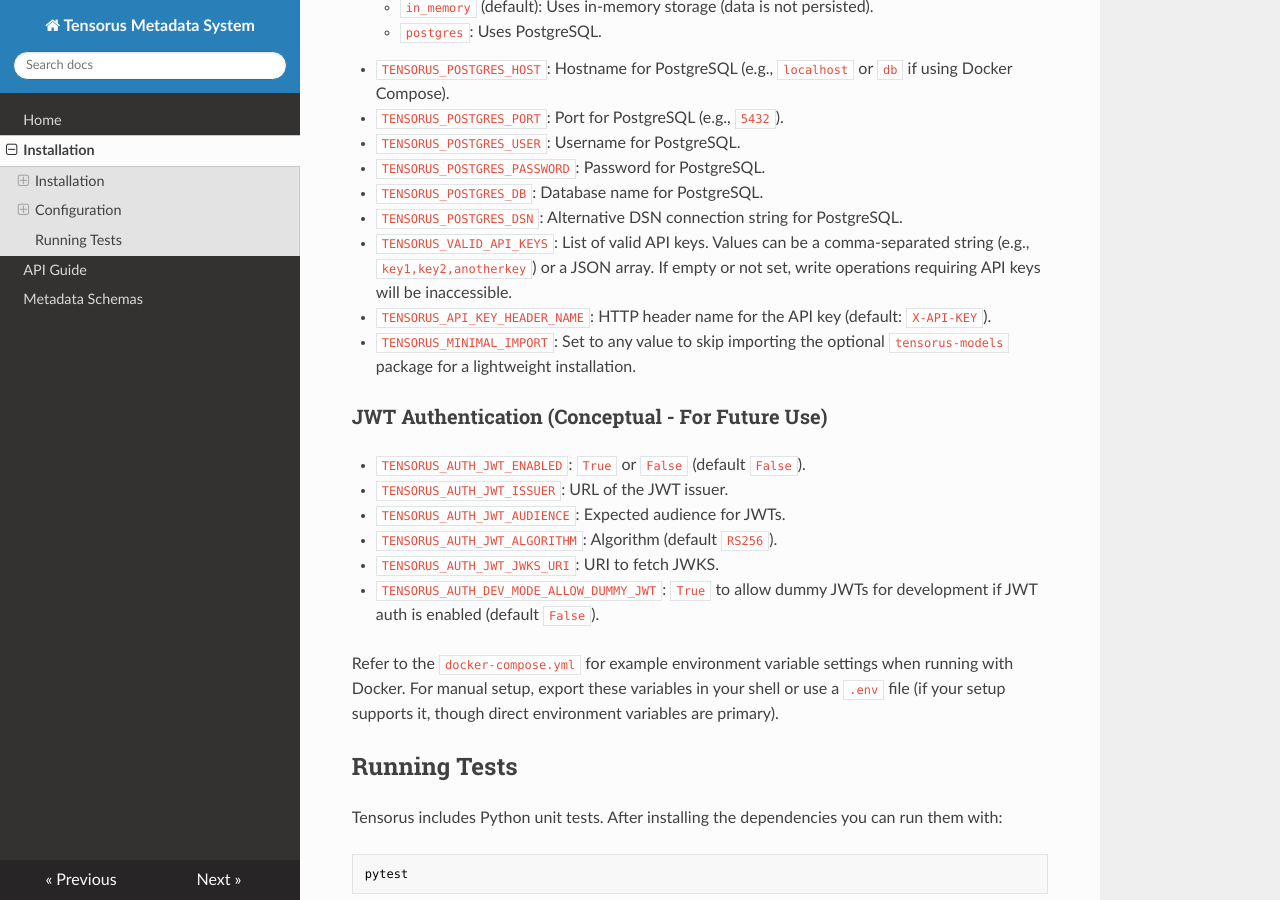
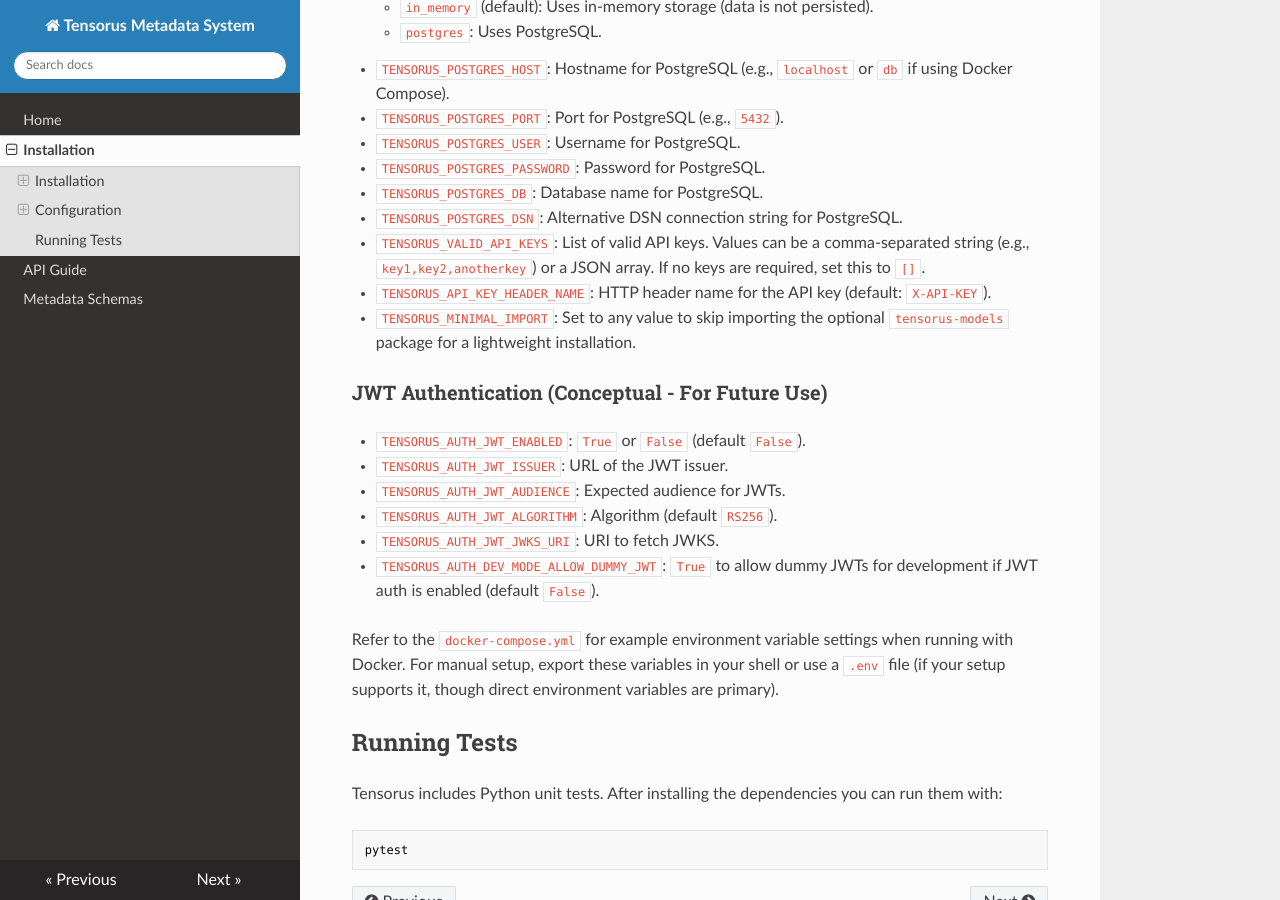
Before and after one commit to tensorus/tensorus, an MkDocs documentation site: the page built from docs/installation.md, in a window 1280 px wide and 900 px high, scrolled down 1175 px. Built offline with MkDocs 1.6.1, drawn with Linux system fonts in a browser that asks for light colours; nearby versions of some CDN libraries.

Commit message:
fix default VALID_API_KEYS env var

```diff
--- a/docs/installation.md
+++ b/docs/installation.md
@@ -63,7 +63,7 @@
 *   `TENSORUS_POSTGRES_PASSWORD`: Password for PostgreSQL.
 *   `TENSORUS_POSTGRES_DB`: Database name for PostgreSQL.
 *   `TENSORUS_POSTGRES_DSN`: Alternative DSN connection string for PostgreSQL.
-*   `TENSORUS_VALID_API_KEYS`: List of valid API keys. Values can be a comma-separated string (e.g., `key1,key2,anotherkey`) or a JSON array. If empty or not set, write operations requiring API keys will be inaccessible.
+*   `TENSORUS_VALID_API_KEYS`: List of valid API keys. Values can be a comma-separated string (e.g., `key1,key2,anotherkey`) or a JSON array. If no keys are required, set this to `[]`.
 *   `TENSORUS_API_KEY_HEADER_NAME`: HTTP header name for the API key (default: `X-API-KEY`).
 *   `TENSORUS_MINIMAL_IMPORT`: Set to any value to skip importing the optional
     `tensorus-models` package for a lightweight installation.
```
Also changed, not shown: 1 other file.
